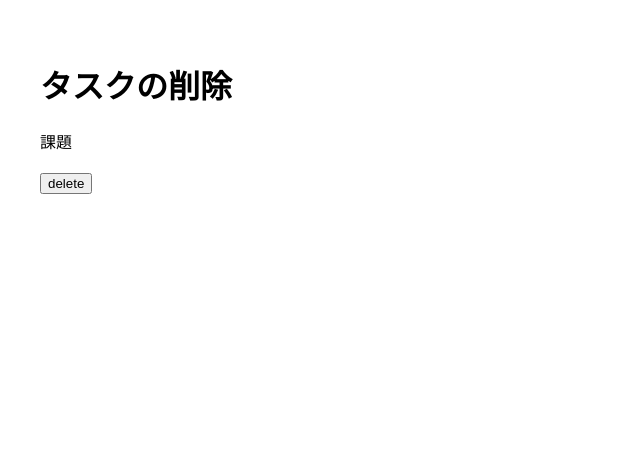
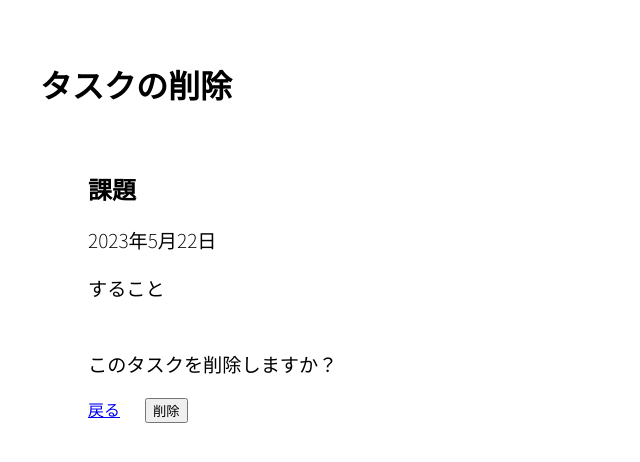
Before and after one commit to mentaco/Django_todo, a Django app: page /delete/7 in a window 1280 px wide. Shown: the top 462 px of the page, without its empty margins (0-640 px from the left). Run offline with Django 4.2, Linux system fonts and the light colour scheme; data comes from the database, SQL or seed files in the repository.

Commit message:
todo_confirm_delete.cssの作成

```diff
--- /dev/null
+++ b/static/todo/todo_confirm_delete.css
@@ -0,0 +1,19 @@
+h1{
+    margin-bottom: 2em;
+}
+
+form{
+    margin-left: 3em;
+}
+
+p{
+    font-size: larger;
+}
+
+.task_detail{
+    margin-bottom: 3em;
+}
+
+.delete_button{
+    margin-left: 1.6em;
+}
--- a/todo/templates/todo/todo_confirm_delete.html
+++ b/todo/templates/todo/todo_confirm_delete.html
@@ -1,12 +1,21 @@
 {% extends 'todo/base.html' %}
+{% load static %}
 
 {% block header %}
+<link rel="stylesheet" href="{% static 'todo/todo_confirm_delete.css' %}">
 <h1>タスクの削除</h1>
 {% endblock header %}
 
 {% block content %}
 <form action="" method="post"> {% csrf_token %}
-    <p>{{task}}</p>
-    <input type="submit" value="delete">
+    <div class="task_detail">
+        <h2>{{ task.title }}</h2>
+        <p> {{ task.deadline }}</p>
+        <p> {{ task.description }}</p>
+    </div>
+
+    <p>このタスクを削除しますか？</p>
+    <a class="back_button" href="{% url 'list' %}" role="button">戻る</a>
+    <input class="delete_button" type="submit" value="削除">
 </form>
 {% endblock content %}
```
